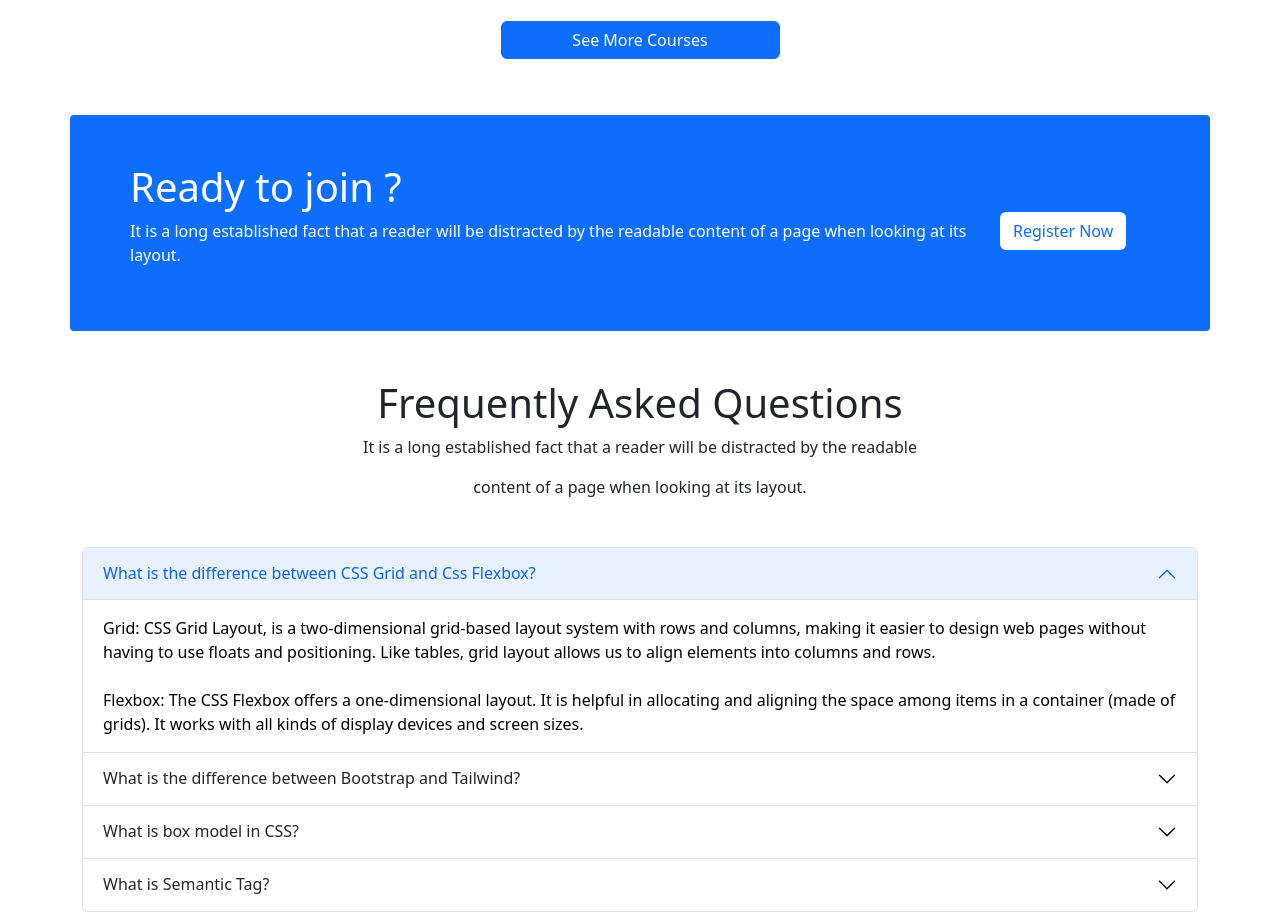
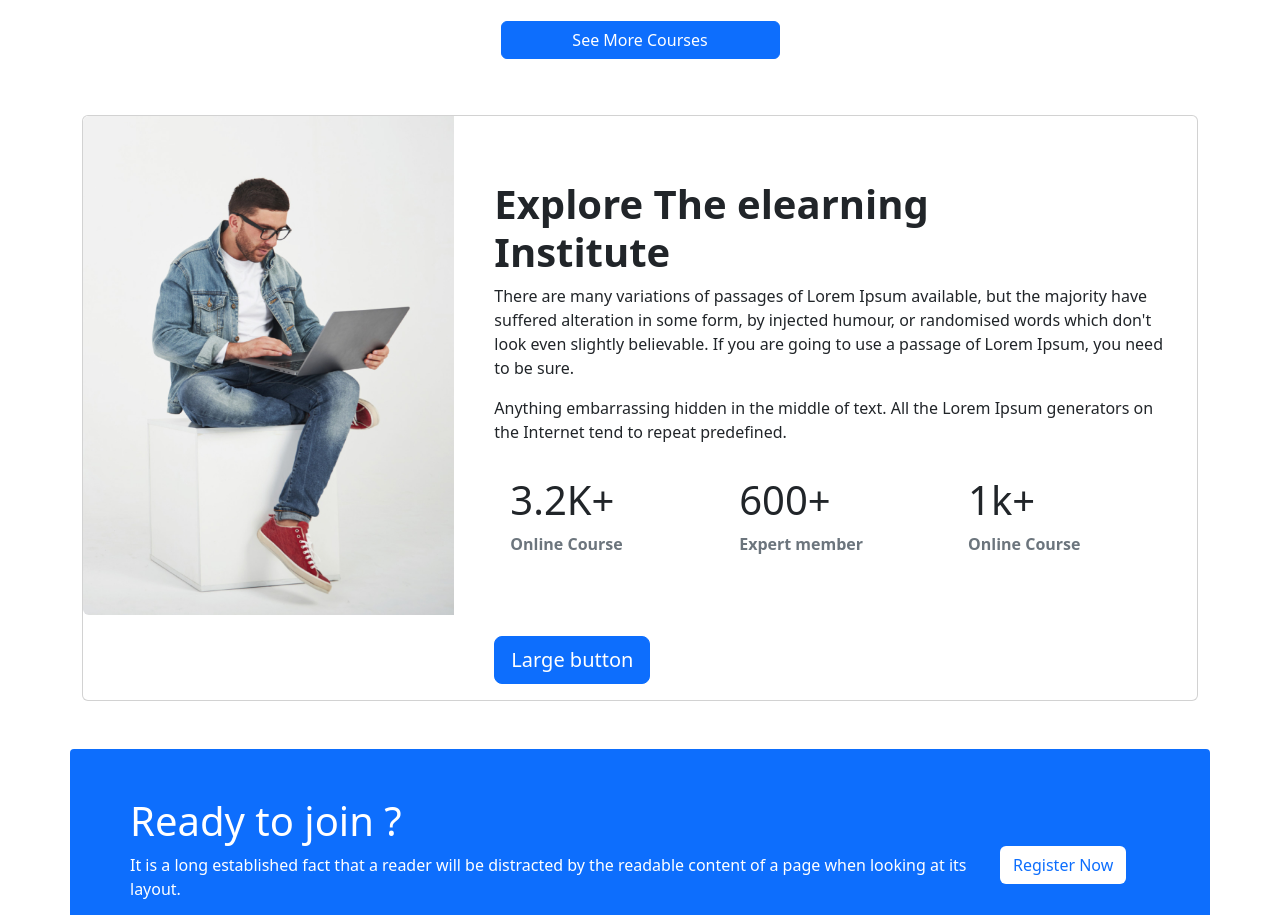
Before and after one commit to azhar-uddin-rahad/milestone-three-assignment, a plain HTML site: page index.html in a window 1280 px wide. Shown: the part 1522-2437 px from the top of the page. Drawn offline with nearby package versions, Linux system fonts and the light colour scheme.

Commit message:
git push

```diff
--- a/index.html
+++ b/index.html
@@ -224,6 +224,69 @@
 
 </section>
   <!--courses section end-->
+
+  <!-- Explore The elearning Institute  start-->
+  <section>
+  <div>
+    <div class="card mb-3" ">
+        <div class="row g-0">
+          <div class="col-md-4">
+            <img src="images/working.png" class="img-fluid rounded-start" alt="...">
+          </div>
+
+          <div class="col-md-8">
+            <div class="card-body mt-5 ms-4 ">
+              <h1 class="card-title fw-bold mb-2">Explore The elearning
+               <br> Institute</h1>
+              <p class="card-text">There are many variations of passages of Lorem Ipsum available,
+                 but the majority have suffered alteration in some form, by injected humour, or
+                randomised words which don't look even slightly believable. If you are going
+                to use a passage of Lorem Ipsum, you need to be sure.</p>
+
+                <p>Anything embarrassing hidden in the middle of text. All the Lorem Ipsum
+                    generators on the Internet tend to repeat predefined.</p>
+
+                    <div class="mb-5">
+                        <div class="row row-cols-2 row-cols-lg-3 row-cols-md-2 row-cols-sm-2 g-0 g-lg-0">
+                          <div class="col">
+                            <div class="p-3 fw-bold "><h1>3.2K+</h1>
+                                <p class="text-muted">Online Course</p>
+                            </div>
+                          </div>
+                          <div class="col">
+                            <div class="p-3 fw-bold "><h1>600+</h1>
+                                <p class="text-muted">Expert member</p>
+                            </div>
+                          </div>
+                          <div class="col">
+                            <div class="p-3  fw-bold"><h1>1k+</h1>
+                                <p class="text-muted">Online Course</p>
+                            </div>
+                          </div>
+
+                        </div>
+                      </div>
+
+               <button type="button" class="btn btn-primary btn-lg">Large button</button>
+            </div>
+          </div>
+        </div>
+      </div>
+
+
+
+
+  </div>
+
+
+
+
+  </section>
+
+
+
+
+
   <!-- Ready to join Register section start  -->
 
   <section class="my-5 ">
```
